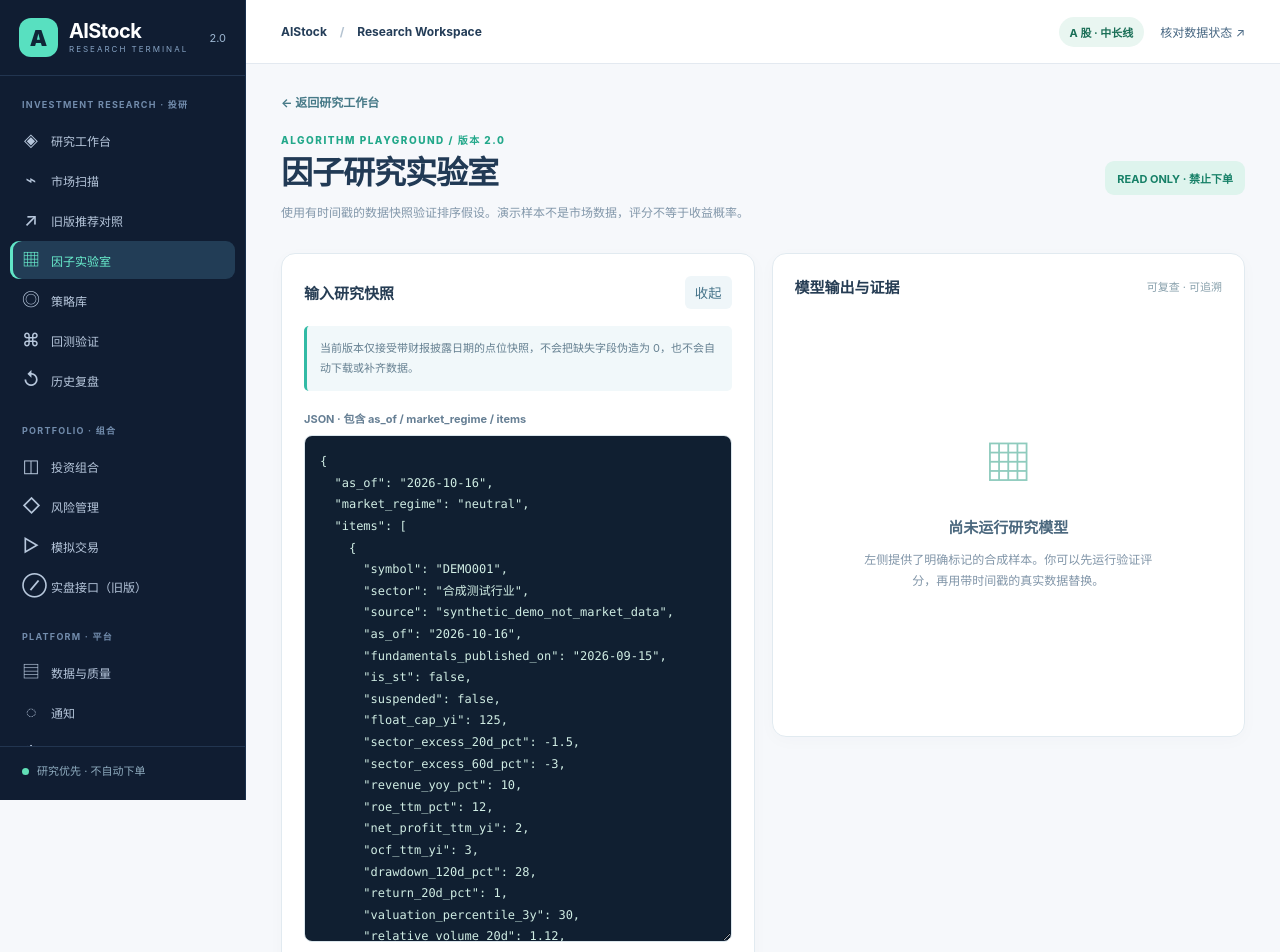
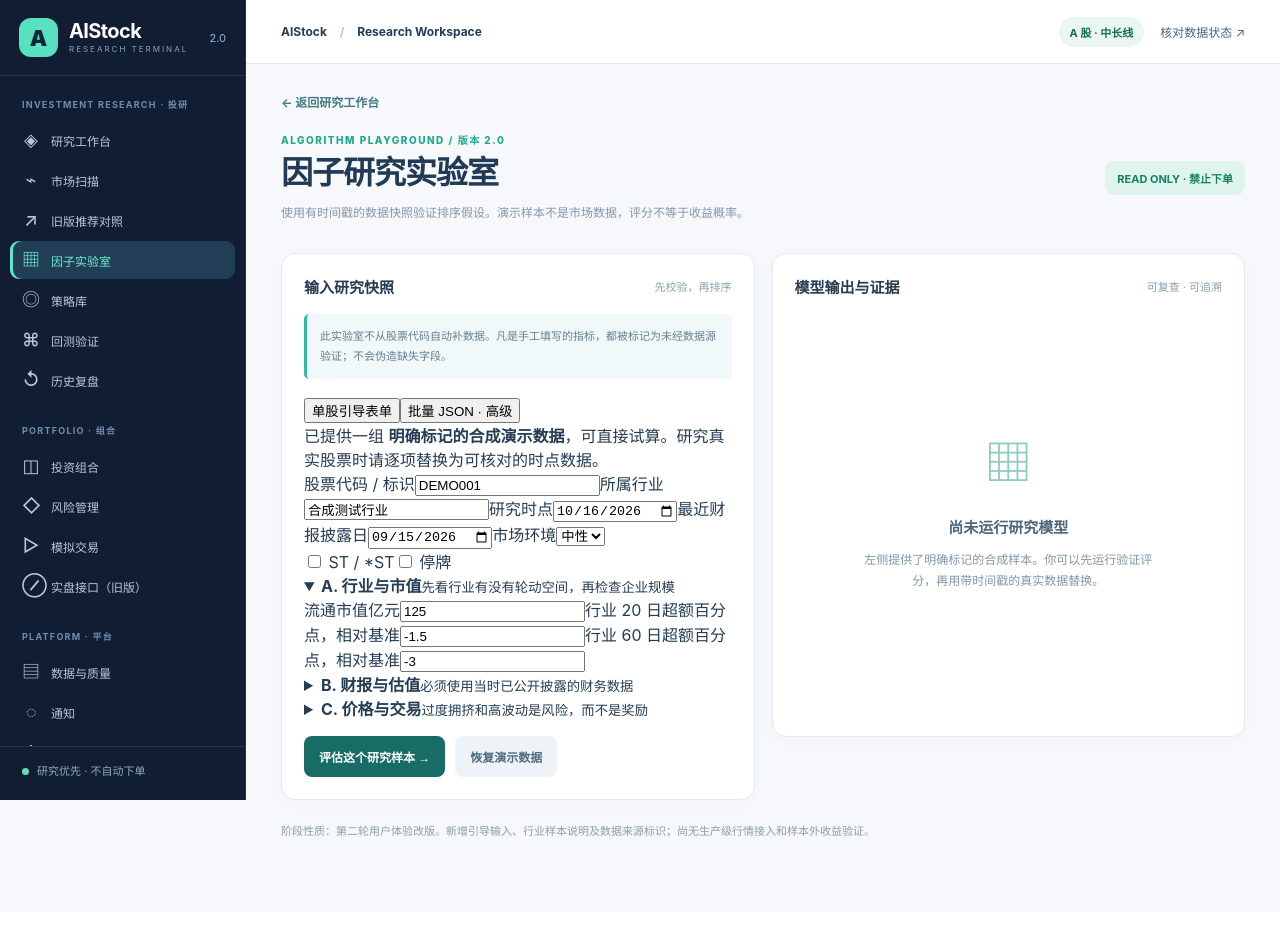
Before and after one commit to shenjnigxing/AIStockAnalysis, a Next.js app in the folder apps/web/: page /research/lab in a window 1280 px wide. Shown: the top 952 px of the page. After the commit the page ends 912 px from the top, so only its background shows below. Built offline with nearby package versions, Linux system fonts and the light colour scheme.

Commit message:
refactor(ux): iteration 2 guided inputs, provenance caveats and sector sample review

```diff
--- a/apps/web/app/research/lab/page.tsx
+++ b/apps/web/app/research/lab/page.tsx
@@ -2,14 +2,19 @@
 
 import Link from "next/link";
 import { useState } from "react";
+import { GuidedResearchInput, type GuidedRequest } from "./guided-input";
 import "./lab.css";
 
 type EvaluatedItem = {
   symbol: string; sector: string; score: number | null; status: string;
   research_priority: string; risk_flags: string[]; blocked_reasons: string[];
   reasons: string[]; factors: Record<string, number>;
+  score_components?: Record<string, number>; penalty_points?: number;
+  evidence_grade?: string; model_validation?: string;
 };
-type BatchResult = { engine_version: string; items: EvaluatedItem[]; warning: string };
+type BatchResult = { engine_version: string; items: EvaluatedItem[]; warning: string;
+  sector_overview?: Array<{sector: string; count: number; average_research_score: number; coverage: string}>;
+  input_validation?: string; model_validation?: string; };
 type ResearchRequest = { as_of: string; market_regime: string; items: Record<string, unknown>[] };
 
 const demo: ResearchRequest = {
@@ -36,12 +41,13 @@ export default function ResearchLab() {
   const [error, setError] = useState("");
   const [busy, setBusy] = useState(false);
   const [showSource, setShowSource] = useState(true);
+  const [inputMode, setInputMode] = useState<"guided" | "json">("guided");
 
-  async function run() {
+  async function run(override?: GuidedRequest) {
     setError(""); setOutput(null);
     let parsed: ResearchRequest;
     try {
-      parsed = JSON.parse(source);
+      parsed = override ?? JSON.parse(source);
       if (!parsed || !Array.isArray(parsed.items)) throw new Error("items 必须为数组");
     } catch (exc) {
       setError(`JSON 格式错误：${exc instanceof Error ? exc.message : String(exc)}`);
@@ -67,18 +73,29 @@ export default function ResearchLab() {
     <div className="lab-title-row"><div><div className="lab-eyebrow">ALGORITHM PLAYGROUND / 版本 2.0</div><h1>因子研究实验室</h1><p>使用有时间戳的数据快照验证排序假设。演示样本不是市场数据，评分不等于收益概率。</p></div><span className="lab-readonly">READ ONLY · 禁止下单</span></div>
     <div className="lab-layout">
       <section className="lab-pane">
-        <div className="lab-pane-header"><strong>输入研究快照</strong><button onClick={() => setShowSource(!showSource)} type="button">{showSource ? "收起" : "展开"}</button></div>
-        <div className="lab-notice">当前版本仅接受带财报披露日期的点位快照，不会把缺失字段伪造为 0，也不会自动下载或补齐数据。</div>
-        {showSource && <><label className="lab-input-label" htmlFor="snapshot-data">JSON · 包含 as_of / market_regime / items</label><textarea id="snapshot-data" spellCheck={false} value={source} onChange={(e) => setSource(e.target.value)} rows={22} className="lab-editor" /></>}
-        <div className="lab-action-row"><button type="button" className="lab-run" disabled={busy} onClick={run}>{busy ? "校验中…" : "运行可复现评分 →"}</button><button type="button" className="lab-reset" onClick={() => {setSource(JSON.stringify(demo, null, 2));setOutput(null);setError("");}}>恢复演示样本</button></div>
+        <div className="lab-pane-header"><strong>输入研究快照</strong><span className="lab-mini">先校验，再排序</span></div>
+        <div className="lab-notice">此实验室不从股票代码自动补数据。凡是手工填写的指标，都被标记为未经数据源验证；不会伪造缺失字段。</div>
+        <div className="lab-mode-tabs" role="group" aria-label="输入方式">
+          <button type="button" aria-pressed={inputMode === "guided"} className={inputMode === "guided" ? "selected" : ""} onClick={() => setInputMode("guided")}>单股引导表单</button>
+          <button type="button" aria-pressed={inputMode === "json"} className={inputMode === "json" ? "selected" : ""} onClick={() => setInputMode("json")}>批量 JSON · 高级</button>
+        </div>
+        {inputMode === "guided" ? <GuidedResearchInput busy={busy} onEvaluate={payload => { setSource(JSON.stringify(payload, null, 2)); void run(payload); }} /> : <>
+          <div className="lab-pane-header"><label className="lab-input-label" htmlFor="snapshot-data">JSON · as_of / market_regime / items</label><button onClick={() => setShowSource(!showSource)} type="button">{showSource ? "收起" : "展开"}</button></div>
+          {showSource && <textarea id="snapshot-data" spellCheck={false} value={source} onChange={(e) => setSource(e.target.value)} rows={22} className="lab-editor" />}
+          <div className="lab-action-row"><button type="button" className="lab-run" disabled={busy} onClick={() => void run()}>{busy ? "校验中…" : "运行批量评分 →"}</button><button type="button" className="lab-reset" onClick={() => {setSource(JSON.stringify(demo, null, 2));setOutput(null);setError("");}}>恢复演示样本</button></div>
+        </>}
         {error && <div role="alert" className="lab-error">计算失败：{error}</div>}
       </section>
       <section className="lab-pane">
         <div className="lab-pane-header"><strong>模型输出与证据</strong><span className="lab-mini">可复查 · 可追溯</span></div>
         {output ? <><div className="lab-stats"><div><span>样本</span><b>{output.items.length}</b></div><div><span>合格计算</span><b>{validCount}</b></div><div><span>排除 / 不足</span><b>{invalidCount}</b></div></div>
+          <div className="lab-evidence-label">可信度：{output.input_validation === "manual_unverified" ? "输入未验证" : "未知"} · 算法表现：未完成样本外回测</div>
+          {(output.sector_overview ?? []).length > 0 && <div className="lab-sector"><strong>行业样本概览</strong><small>不代表全市场行业排名</small>{output.sector_overview!.map((sector, i) => <div className="lab-sector-line" key={i}><span>{sector.sector} <small>n={sector.count} · {sector.coverage === "insufficient" ? "样本不足" : "样本内"}</small></span><b>{sector.average_research_score.toFixed(1)}</b></div>)}</div>}
           {output.items.map((item,index) => <article key={index} className="lab-result">
             <div className="lab-result-heading"><div><div className="lab-symbol">{item.symbol} <span>{item.sector}</span></div><small>{item.status} · {item.research_priority}</small></div><strong>{item.score === null ? "未评分" : item.score.toFixed(1)}</strong></div>
+            {item.evidence_grade && <div className="lab-evidence-label">证据等级：手工输入，未经验证 · 仅限研究</div>}
             {item.score !== null && <div className="lab-factors">{Object.entries(item.factors).map(([key,val]) => <div key={key} className="lab-factor"><div><span>{LABELS[key] || key}</span><strong>{val.toFixed(1)}</strong></div><div className="lab-factor-bar"><span style={{width: `${Math.min(100,Math.max(0,val))}%`}} /></div></div>)}</div>}
+            {typeof item.penalty_points === "number" && <p className="lab-risk">风险扣分：{item.penalty_points.toFixed(1)} 分；该分数不是收益概率</p>}
             {(item.reasons ?? []).map((x,i) => <p className="lab-reason" key={i}>✓ {x}</p>)}
             {(item.risk_flags ?? []).map((x,i) => <p className="lab-risk" key={i}>⚠ {x}</p>)}
             {(item.blocked_reasons ?? []).map((x,i) => <p className="lab-blocked" key={i}>⊘ {x}</p>)}
@@ -87,6 +104,6 @@ export default function ResearchLab() {
         </> : <div className="lab-placeholder"><div className="lab-placeholder-icon">▦</div><strong>尚未运行研究模型</strong><p>左侧提供了明确标记的合成样本。你可以先运行验证评分，再用带时间戳的真实数据替换。</p></div>}
       </section>
     </div>
-    <p className="lab-footer">阶段性质：验证评分 API 与产品交互，不含历史回测绩效、数据供应商实时接入和真实推荐池。</p>
+    <p className="lab-footer">阶段性质：第二轮用户体验改版。新增引导输入、行业样本说明及数据来源标识；尚无生产级行情接入和样本外收益验证。</p>
   </div>;
 }
```
